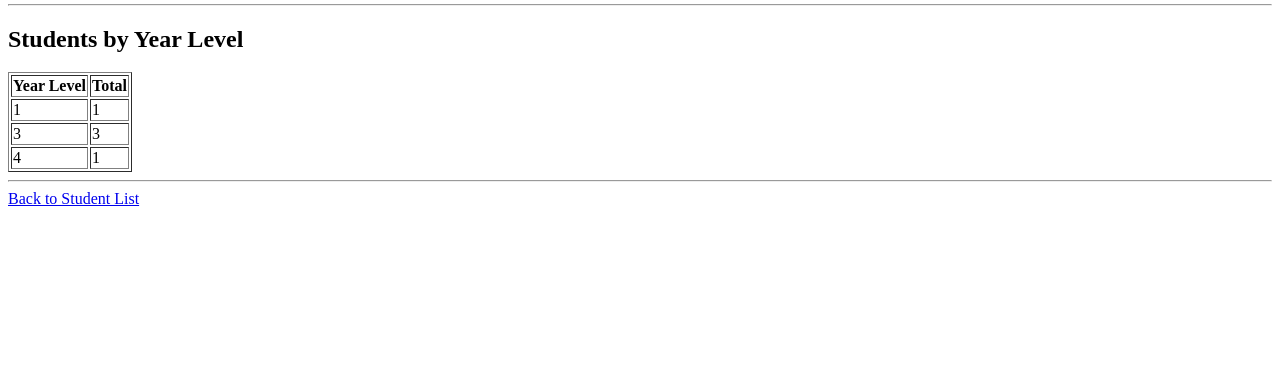
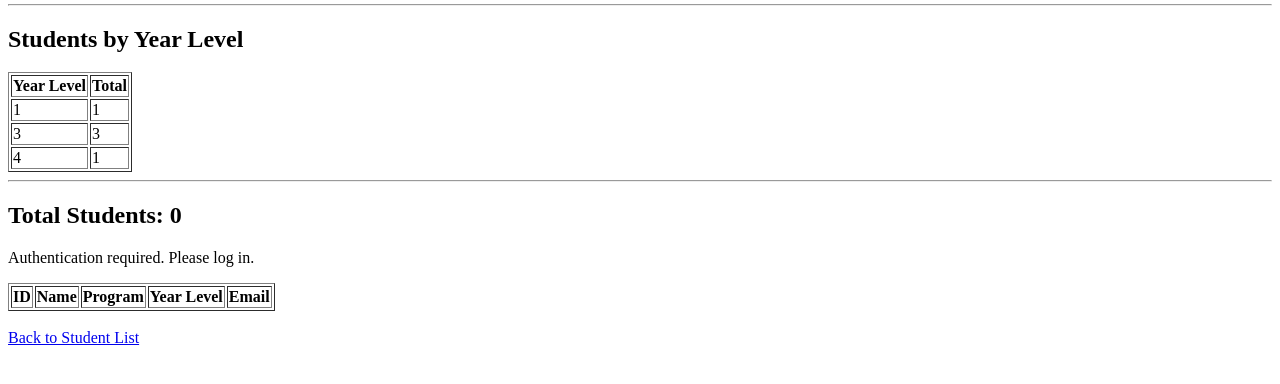
Before and after one commit to eksodows/JHE_DjangoWebApp, a Django app: page /registration/dashboard/ in a window 1280 px wide. Shown: the part 334-718 px from the top of the page. Run offline with Django 5.2, Linux system fonts and the light colour scheme; data comes from the database, SQL or seed files in the repository; lists and menus that the app fills with data are empty.

Commit message:
Implement AJAX Student Dashboard

```diff
--- /dev/null
+++ b/registration/static/registration/js/student_dashboard.js
@@ -0,0 +1,85 @@
+async function loadStudents() {
+    const loadingMessage =
+        document.getElementById("loading-message");
+
+    const errorMessage =
+        document.getElementById("error-message");
+
+    const studentCount =
+        document.getElementById("student-count");
+
+    const tableBody =
+        document.getElementById("student-table-body");
+
+    try {
+        loadingMessage.textContent = "Loading students...";
+        errorMessage.textContent = "";
+
+        const response =
+            await fetch("/api/students/");
+
+        if (!response.ok) {
+    if (response.status === 401) {
+        throw new Error(
+            "Authentication required. Please log in."
+        );
+    }
+
+    throw new Error(
+        `HTTP error: ${response.status}`
+    );
+}
+
+        const data =
+            await response.json();
+
+        studentCount.textContent =
+            data.count;
+
+        tableBody.innerHTML = "";
+
+        if (data.students.length === 0) {
+    const row =
+        document.createElement("tr");
+
+    row.innerHTML = `
+        <td colspan="5">
+            No Student records found.
+        </td>
+    `;
+
+    tableBody.appendChild(row);
+
+} else {
+    data.students.forEach(student => {
+        const row =
+            document.createElement("tr");
+
+        row.innerHTML = `
+            <td>${student.id}</td>
+            <td>${student.student_name}</td>
+            <td>${student.program}</td>
+            <td>${student.year_level}</td>
+            <td>${student.email}</td>
+        `;
+
+        tableBody.appendChild(row);
+    });
+}
+
+        loadingMessage.textContent = "";
+
+    } catch (error) {
+        loadingMessage.textContent = "";
+
+        errorMessage.textContent =
+            error.message;
+
+        console.error(
+            "Student loading error:",
+            error
+        );
+    }
+}
+
+loadStudents();
--- a/registration/templates/registration/student_dashboard.html
+++ b/registration/templates/registration/student_dashboard.html
@@ -1,3 +1,4 @@
+{% load static %}
 <!DOCTYPE html>
 <html>
 <head>
@@ -68,9 +69,37 @@
 
     <hr>
 
+    <h2>
+    Total Students:
+    <span id="student-count">0</span>
+</h2>
+
+<p id="loading-message">Loading students...</p>
+
+<p id="error-message"></p>
+
+<table border="1" id="student-table">
+    <thead>
+        <tr>
+            <th>ID</th>
+            <th>Name</th>
+            <th>Program</th>
+            <th>Year Level</th>
+            <th>Email</th>
+        </tr>
+    </thead>
+
+    <tbody id="student-table-body">
+    </tbody>
+</table>
+
+<br>
+
     <a href="{% url 'student_list' %}">
         Back to Student List
     </a>
 
+<script src="{% static 'registration/js/student_dashboard.js' %}"></script>
+
 </body>
 </html>
```
